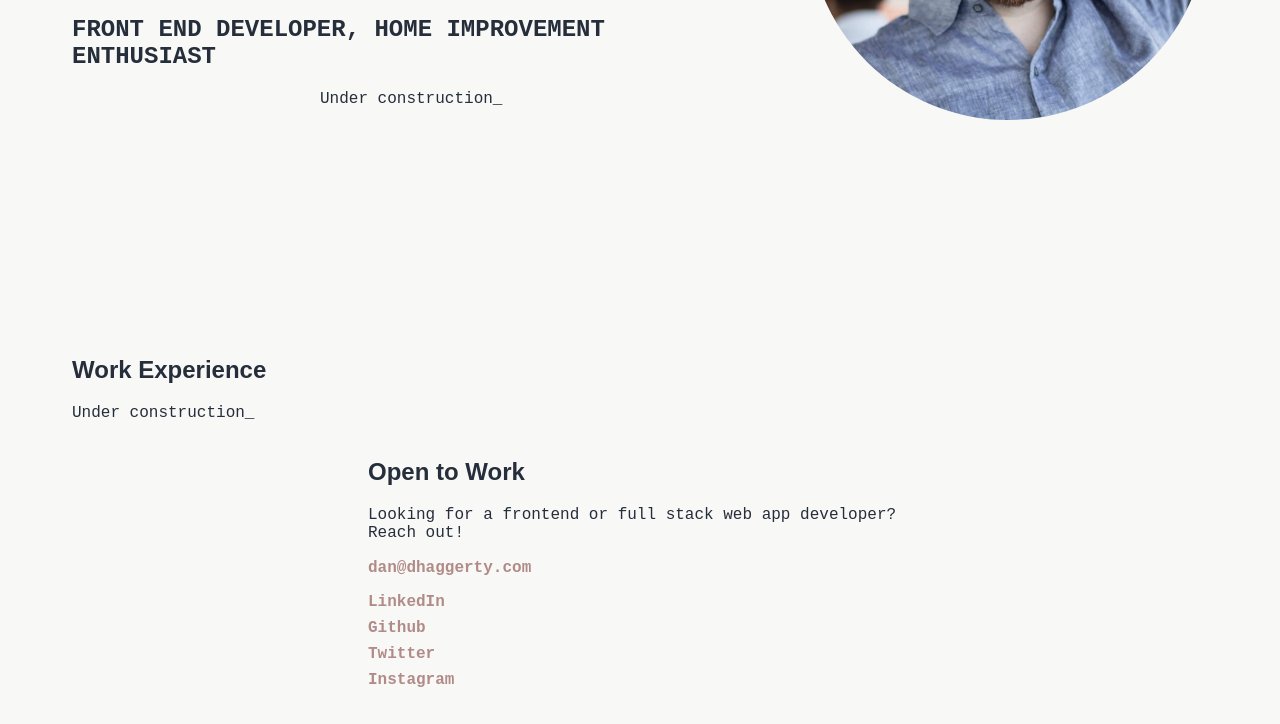
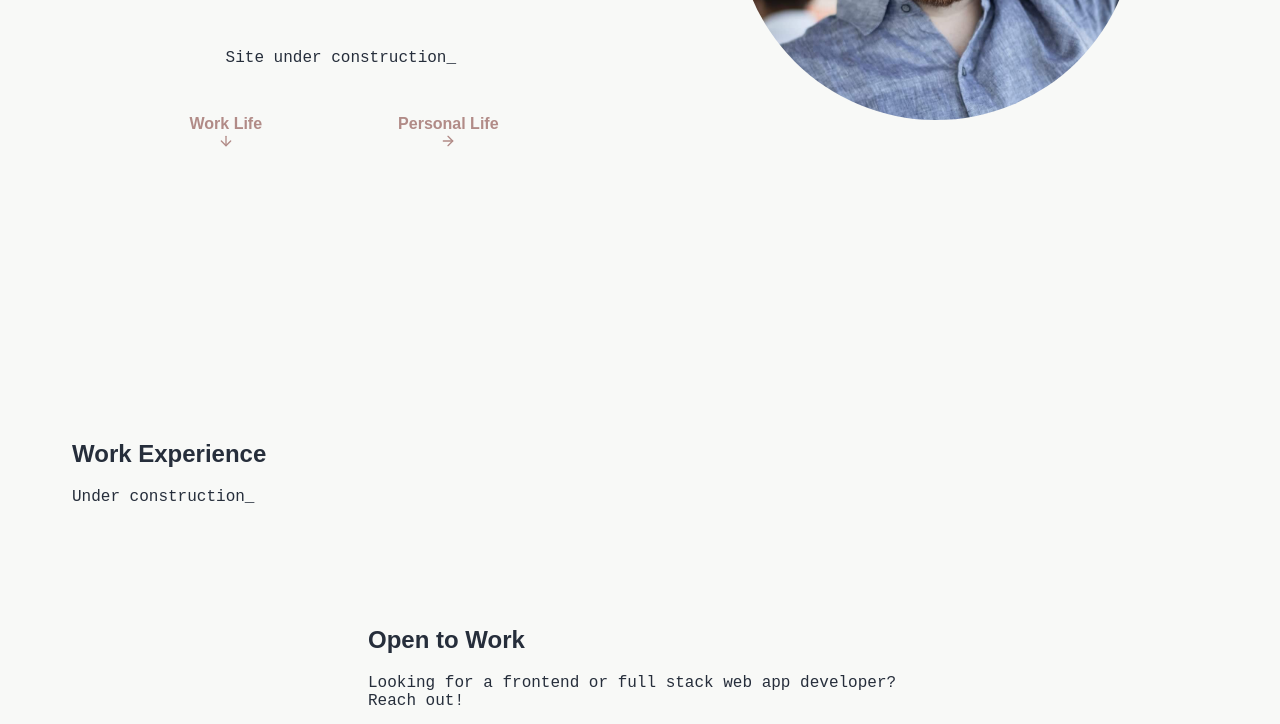
Before and after one commit to haggs/personal-website, a Gatsby site: page / in a window 1280 px wide. Shown: the part 516-1240 px from the top of the page. Built offline with nearby package versions, Linux system fonts and the light colour scheme; Gatsby itself is replaced by a stand-in of ours.

Commit message:
Added placeholders for Personal Life page

```diff
--- a/src/components/Layout/Layout.tsx
+++ b/src/components/Layout/Layout.tsx
@@ -51,7 +51,9 @@ const Layout: React.FC<PropsWithChildren> = ({ children }) => {
             className={styles.skipLink}
             href="#main"
             title="Skip to main content"
-          >{`Skip to content`}</a>
+          >
+            Skip to content
+          </a>
           <Logo />
         </div>
         <Navigation className={styles.fullNav} />
--- a/src/components/Navigation/Navigation.tsx
+++ b/src/components/Navigation/Navigation.tsx
@@ -34,7 +34,9 @@ const Navigation: React.FC<NavigationProps> = ({
     <nav className={className}>
       <ul className={navLinkListStyles}>
         <li>
-          <Link to="/" onClick={delayOnClick}>{`Home`}</Link>
+          <Link to="/" onClick={delayOnClick}>
+            Home
+          </Link>
         </li>
         <li>
           <AnchorLink
@@ -42,21 +44,24 @@ const Navigation: React.FC<NavigationProps> = ({
             to="/#work-life"
             title="Work Life"
             onAnchorLinkClick={onNavigate}
-          >{`Work Life`}</AnchorLink>
+          >
+            Work Life
+          </AnchorLink>
         </li>
         <li>
-          <Link
-            to="/personal-life"
-            onClick={delayOnClick}
-          >{`Personal Life`}</Link>
+          <Link to="/personal-life" onClick={delayOnClick}>
+            Personal Life
+          </Link>
         </li>
         <li>
           <AnchorLink
             stripHash
-            to="/#contact"
+            to="#contact"
             title="contact"
             onAnchorLinkClick={onNavigate}
-          >{`Contact`}</AnchorLink>
+          >
+            Contact
+          </AnchorLink>
         </li>
         <li>
           <a className="button" href="/resume.pdf" target="_blank">
--- a/src/components/UnderConstructionMessage/UnderConstructionMessage.module.css
+++ b/src/components/UnderConstructionMessage/UnderConstructionMessage.module.css
@@ -1,4 +1,4 @@
-.message {
-  text-align: left;
-  width: 12rem;
+.cursor {
+  display: inline-block;
+  width: 1rem;
 }
--- a/src/components/UnderConstructionMessage/UnderConstructionMessage.tsx
+++ b/src/components/UnderConstructionMessage/UnderConstructionMessage.tsx
@@ -20,12 +20,11 @@ const UnderConstructionMessage: React.FC<UnderConstructionMessageProps> = ({
     };
   }, [showCursor]);
 
-  const text = `${message || 'Under construction'}${showCursor ? '_' : ' '}`;
-
   return (
-    <span className={styles.message}>
-      <p className="mono">{text}</p>
-    </span>
+    <p className="mono">
+      {message || 'Under construction'}
+      <span className={styles.cursor}>{showCursor ? '_' : ' '}</span>
+    </p>
   );
 };
 
--- a/src/pages/index.module.css
+++ b/src/pages/index.module.css
@@ -10,6 +10,7 @@
   flex: 1;
   height: 100vh;
   display: flex;
+  gap: 2rem;
   flex-direction: column;
   align-items: center;
   justify-content: center;
@@ -17,9 +18,11 @@
 
 .title {
   font-size: min(10vw, 6rem);
+  margin-bottom: 0;
 }
 
 .profilePhotoContainer {
+  flex: 1;
   display: flex;
   align-items: center;
   justify-content: center;
@@ -29,3 +32,16 @@
   width: min(400px, 60vw);
   border-radius: 50%;
 }
+
+.lifeLinksContainer {
+  display: flex;
+  width: 100%;
+  justify-content: center;
+  gap: 25%;
+}
+
+.lifeLink {
+  display: flex;
+  flex-direction: column;
+  align-items: center;
+}
--- a/src/pages/index.tsx
+++ b/src/pages/index.tsx
@@ -2,9 +2,12 @@ import React from 'react';
 import * as styles from './index.module.css';
 import Seo from '../components/Seo/Seo';
 import Layout from '../components/Layout/Layout';
-import { HeadFC } from 'gatsby';
+import { HeadFC, Link } from 'gatsby';
 import { StaticImage } from 'gatsby-plugin-image';
 import UnderConstructionMessage from '../components/UnderConstructionMessage/UnderConstructionMessage';
+import { AnchorLink } from 'gatsby-plugin-anchor-links';
+import { FiArrowDown } from '@react-icons/all-files/fi/FiArrowDown';
+import { FiArrowRight } from '@react-icons/all-files/fi/FiArrowRight';
 
 const IndexPage: React.FC = () => {
   return (
@@ -12,10 +15,27 @@ const IndexPage: React.FC = () => {
       <section className={styles.intro}>
         <div className={styles.introText}>
           <h1 className={styles.title}>DAN HAGGERTY</h1>
-          <h2 className="mono">
-            FRONT END DEVELOPER, HOME IMPROVEMENT ENTHUSIAST
-          </h2>
-          <UnderConstructionMessage />
+          <h2 className="mono">Web developer, home improvement enthusiast</h2>
+          <UnderConstructionMessage message="Site under construction" />
+          <div className={styles.lifeLinksContainer}>
+            <AnchorLink
+              className={styles.lifeLink}
+              stripHash
+              to="#work-life"
+              title="Work Life"
+            >
+              Work Life
+              <FiArrowDown />
+            </AnchorLink>
+            <Link
+              className={styles.lifeLink}
+              to="/personal-life"
+              title="Personal Life"
+            >
+              Personal Life
+              <FiArrowRight />
+            </Link>
+          </div>
         </div>
         <div className={styles.profilePhotoContainer}>
           <StaticImage
@@ -26,7 +46,7 @@ const IndexPage: React.FC = () => {
         </div>
       </section>
       <section id="work-life">
-        <h2>Work Experience</h2>
+        <h1>Work Experience</h1>
         <UnderConstructionMessage />
       </section>
     </Layout>
--- a/src/pages/personal-life/personal-life.module.css
+++ b/src/pages/personal-life/personal-life.module.css
@@ -2,5 +2,6 @@
   height: 100vh;
   display: flex;
   flex-direction: column;
-  place-items: center;
+  align-items: center;
+  justify-content: center;
 }
--- a/src/styles/global.css
+++ b/src/styles/global.css
@@ -51,7 +51,7 @@ button {
 }
 
 section {
-  margin-bottom: 36px;
+  margin-bottom: 120px;
 }
 
 .mono {
```
Also changed, not shown: src/pages/personal-life/index.tsx (+9 -4 lines).
